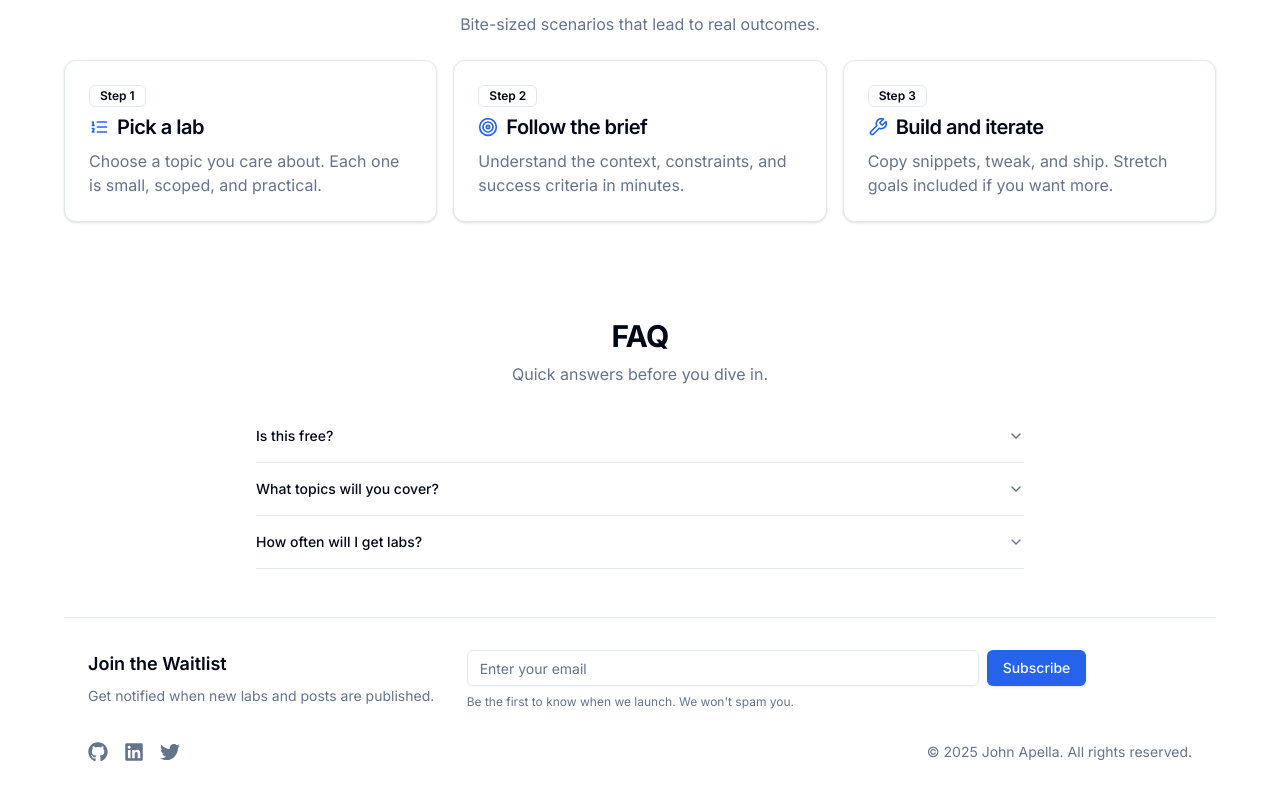
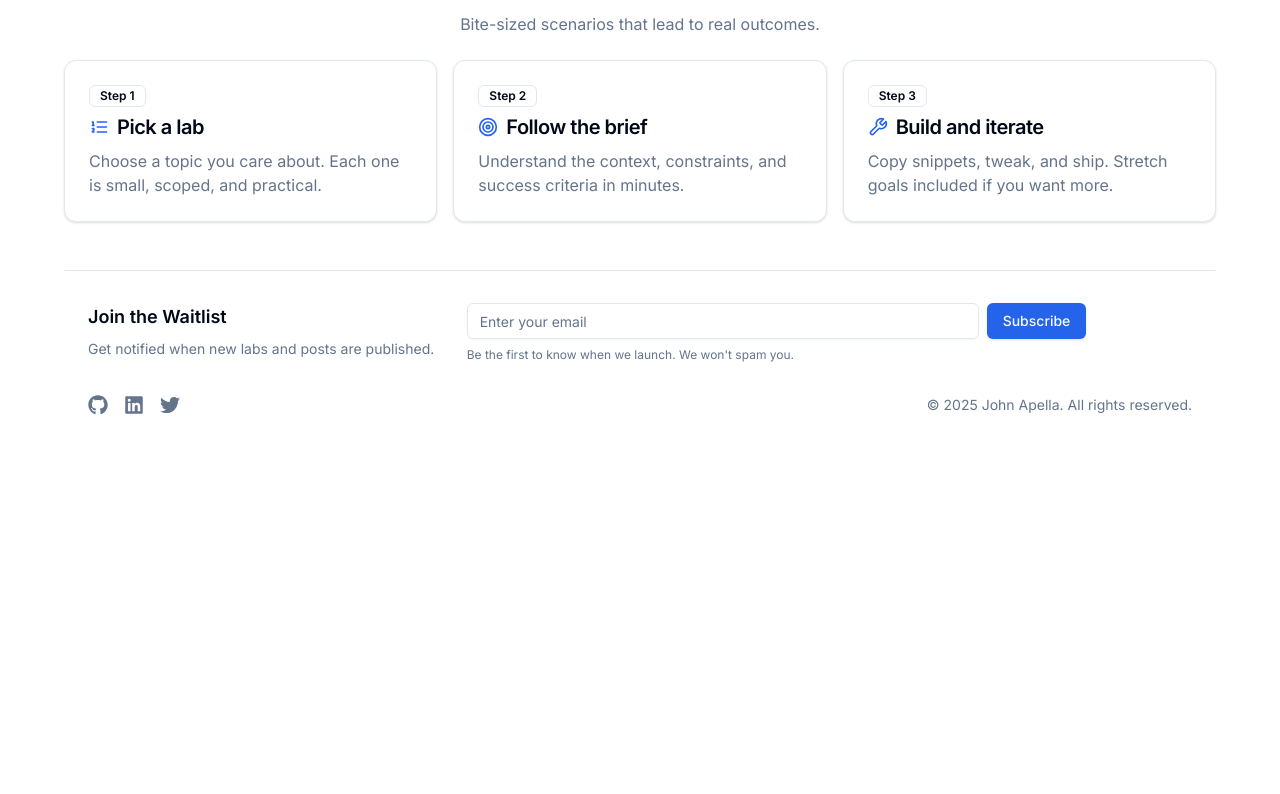
Before and after one commit to apella1/next-portfolio, a Next.js app: page / in a window 1280 px wide. Shown: the part 1134-1928 px from the top of the page. After the commit the page ends 1581 px from the top, so only its background shows below. Built offline with nearby package versions, Linux system fonts and the light colour scheme; no server answers.

Commit message:
fix: remove faq

```diff
--- a/app/page.tsx
+++ b/app/page.tsx
@@ -4,7 +4,6 @@ import RecentPosts from "@/components/home/recent-posts";
 import ValueProps from "@/components/home/value-props";
 import HowLabsWorks from "@/components/home/how-labs-works";
 import LabsTeaser from "@/components/home/labs-teaser";
-import FAQ from "@/components/home/faq";
 
 export default function Home() {
   return (
@@ -14,7 +13,6 @@ export default function Home() {
       <HowLabsWorks />
       <LabsTeaser />
       <RecentPosts />
-      <FAQ />
     </main>
   );
 }
```
